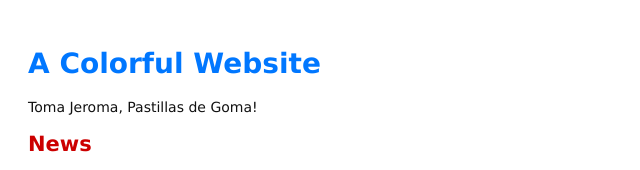
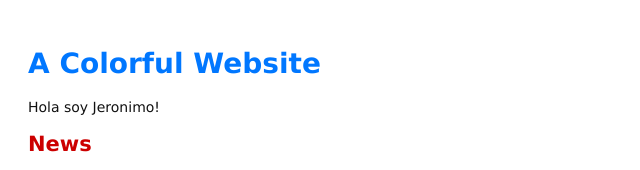
Before and after one commit to beeva-jeronimodiaz/myrepo, a plain HTML site: page index.html in a window 1280 px wide. Shown: the top 170 px of the page, without its empty margins (0-640 px from the left). Drawn offline with Linux system fonts and the light colour scheme.

Commit message:
Mi nombre

```diff
--- a/index.html
+++ b/index.html
@@ -7,7 +7,7 @@
 </head>
 <body>
   <h1 style="color: #07F">A Colorful Website</h1>
-  <p>Toma Jeroma, Pastillas de Goma!</p>
+  <p>Hola soy Jeronimo!</p>
 
   <h2 style="color: #C00">News</h2>
   <ul>
```
